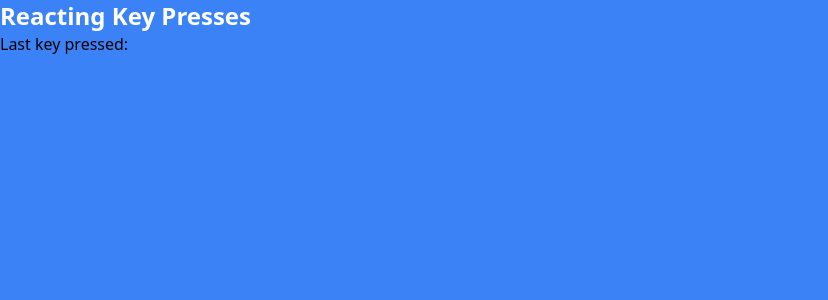
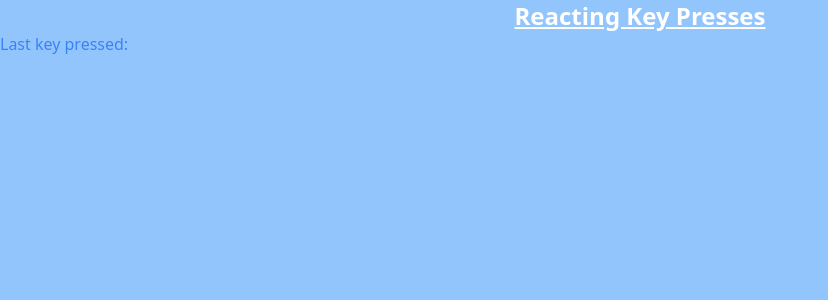
Before and after one commit to nietiene/React-Projects, a React (Vite) app: page / in a window 1280 px wide. Shown: the top 300 px of the page, without its empty margins (0-828 px from the left). Built offline with nearby package versions, Linux system fonts and the light colour scheme.

Commit message:
this is commit of react js styling

```diff
--- a/src/KeyPress/keyPress.jsx
+++ b/src/KeyPress/keyPress.jsx
@@ -15,9 +15,9 @@ const KeyPress = () => {
      }, []) // Array runs once
 
    return (
-    <div className="bg-blue-500 min-h-screen ">
-        <h2 className="text-white text-2xl font-bold">Reacting Key Presses</h2>
-        <p>Last key pressed: {keyPressed}</p>
+    <div className="bg-blue-300 min-h-screen ">
+        <h2 className="text-white text-2xl font-bold underline text-center">Reacting Key Presses</h2>
+        <p className="text-blue-500 font-xl">Last key pressed: {keyPressed}</p>
     </div>
    )
     }
```
